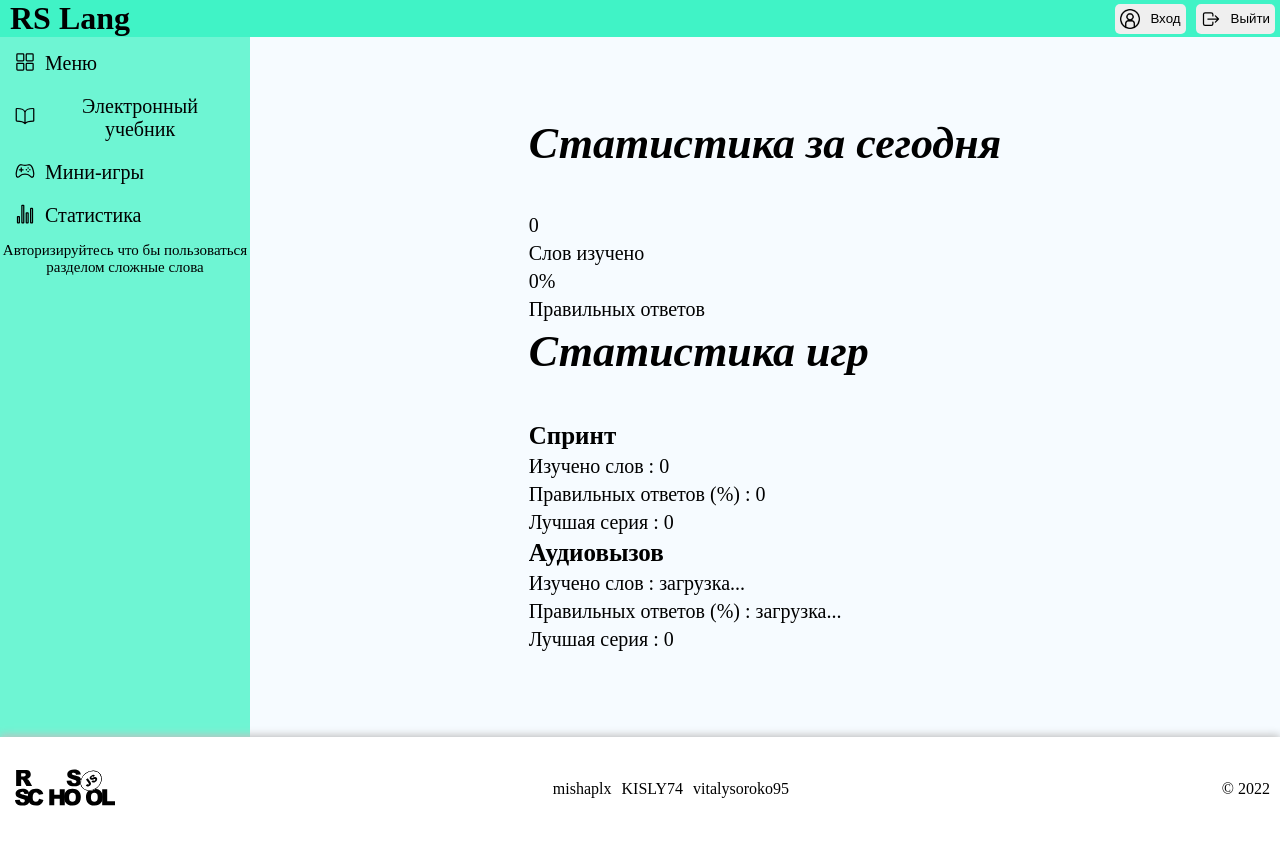
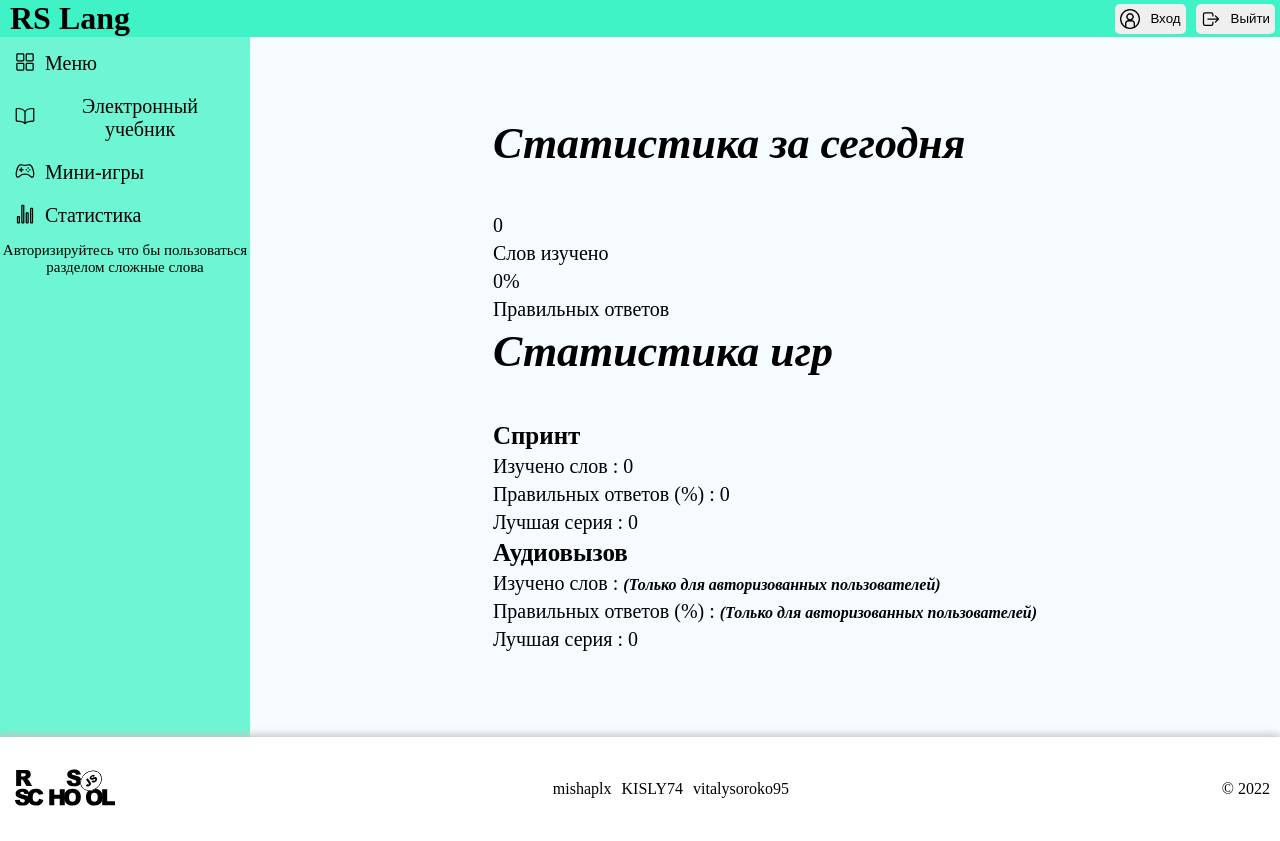
Before and after one commit to mishaplx/RS-Lang-App, a React (Create React App) app: page /RS-Lang-App/statistics in a window 1280 px wide. Built offline with nearby package versions, Linux system fonts and the light colour scheme; no server answers; a web font is replaced by a local one.

Commit message:
fix: correct implementation of phrase to not users

```diff
--- a/src/component/Statistics/Statistics.js
+++ b/src/component/Statistics/Statistics.js
@@ -51,8 +51,8 @@ function Statistic(props) {
 
             <div className="audio-call-statisic">
               <h3>Аудиовызов</h3>
-              <p>Изучено слов : {loading ? 'загрузка...' : (localStorage.getItem('learnedWords') ? localStorage.getItem('learnedWords') : <span id="only-auth">(Только для авторизованных пользователей)</span>)}</p>
-              <p>Правильных ответов (%) : {loading ? 'загрузка...' : (localStorage.getItem('correctPercent') ? localStorage.getItem('correctPercent') : <span id="only-auth">(Только для авторизованных пользователей)</span>)}</p>
+              <p>Изучено слов : {localStorage.getItem('token') ? (loading ? 'загрузка...' : localStorage.getItem('learnedWords')) : <span id="only-auth">(Только для авторизованных пользователей)</span>}</p>
+              <p>Правильных ответов (%) : {localStorage.getItem('token') ? (loading ? 'загрузка...' : localStorage.getItem('correctPercent')) : <span id="only-auth">(Только для авторизованных пользователей)</span>}</p>
               <p>Лучшая серия : 0</p>
             </div>
           </div>
```
